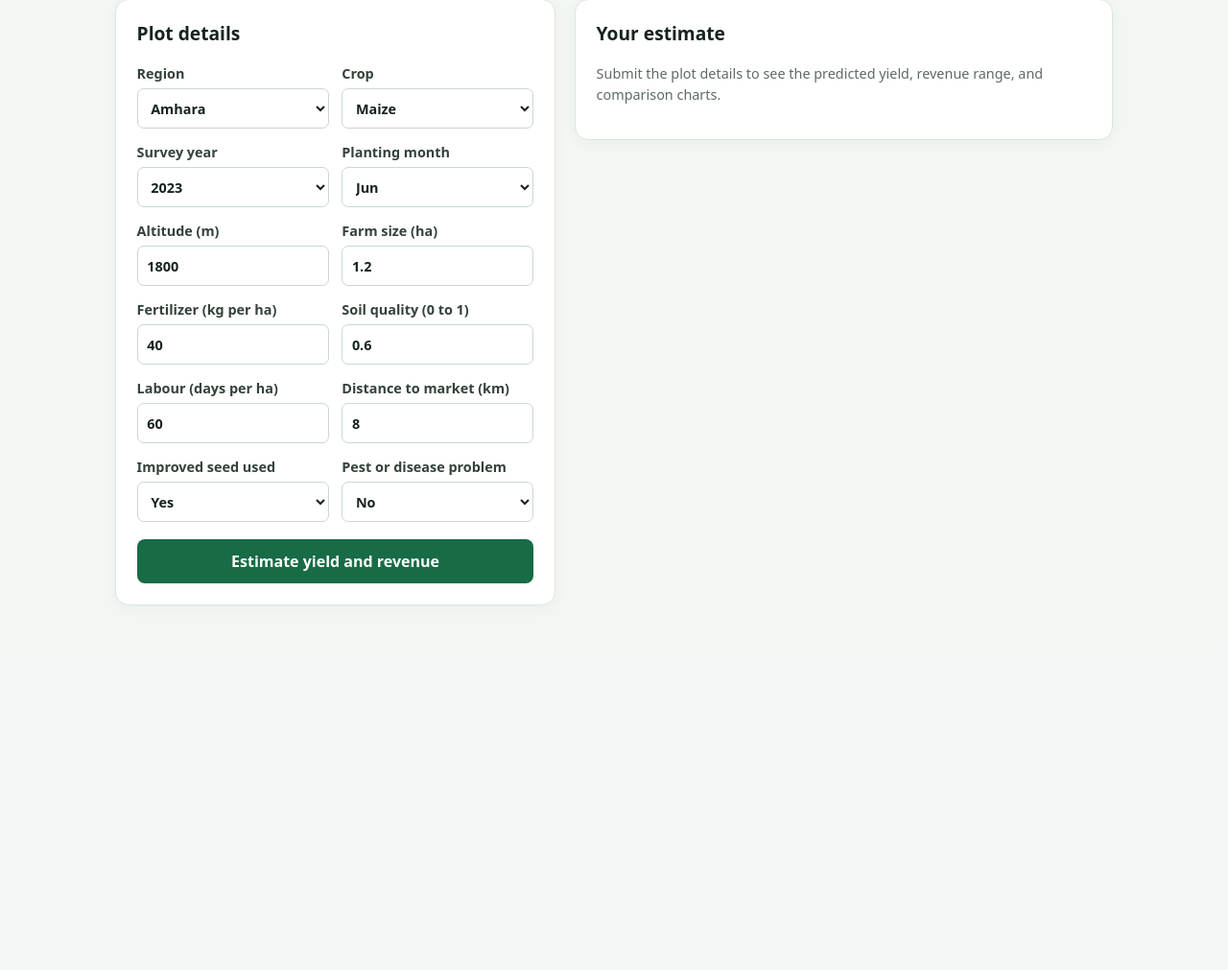
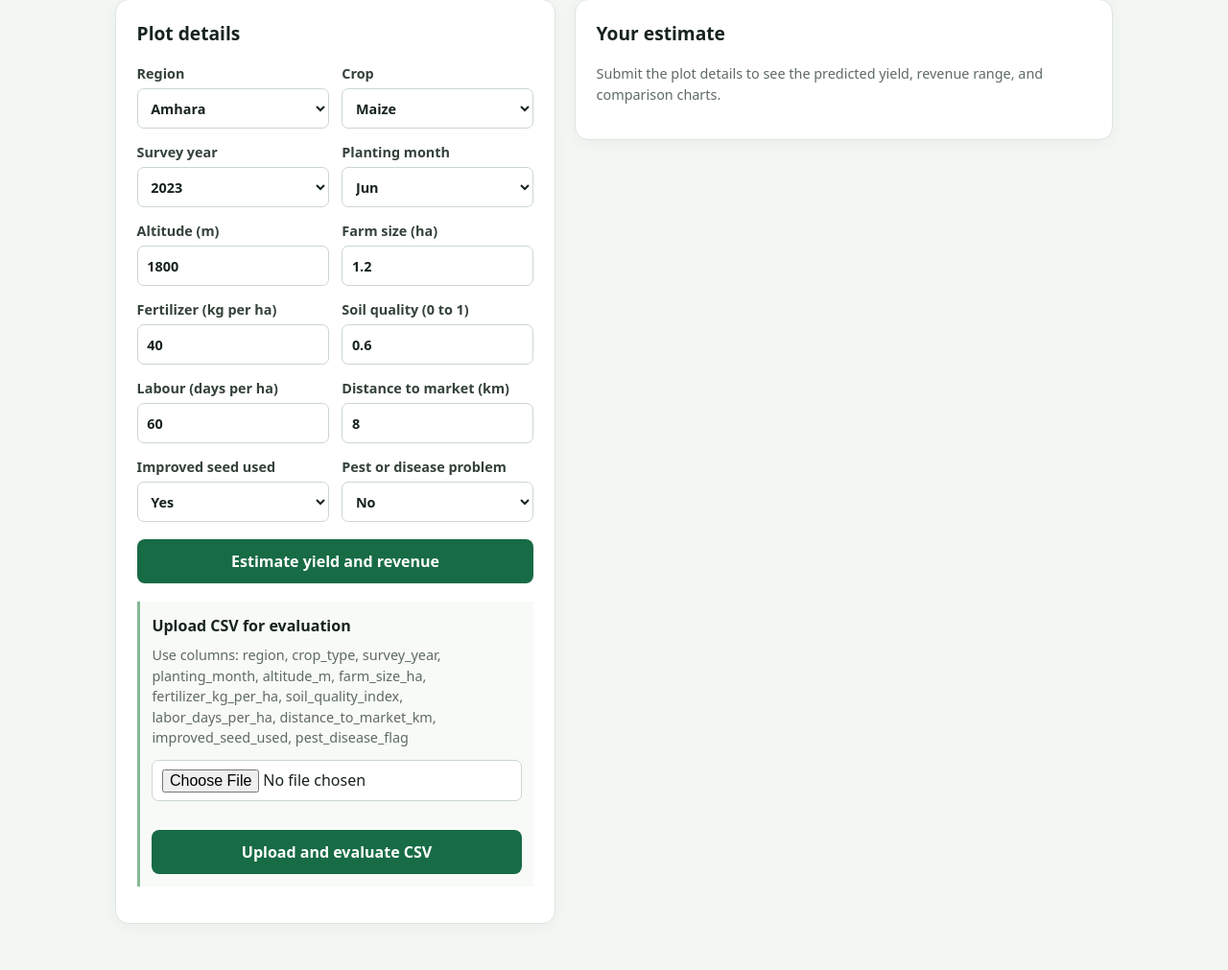
Before and after one commit to cheruu23/Ethiopian-Smallholder-Crop-Yield-, a Flask app: page / in a window 1280 px wide. Shown: the part 211-1222 px from the top of the page at 96% size. Before the commit the page ends 842 px from the top, so only its background shows below. Run offline with Flask 3, Linux system fonts and the light colour scheme; parts of the project's set-up code (start-up, migrations or seed data) failed here and were passed over.

Commit message:
Add CSV upload for batch evaluation
Add CSV batch validation and plot predictions with summary results in the web interface.

Co-authored-by: Copilot <223556219+Copilot@users.noreply.github.com>

```diff
--- a/app/app.py
+++ b/app/app.py
@@ -3,7 +3,10 @@ import os
 
 from flask import Flask, jsonify, render_template, request
 
-from predictor import CROPS, DEFAULTS, FIELDS, PLANTING_MONTHS, REGIONS, YEARS, Predictor
+try:
+    from .predictor import CROPS, DEFAULTS, FIELDS, PLANTING_MONTHS, REGIONS, YEARS, Predictor
+except ImportError:  # allow running app.py directly or as a module from the project root
+    from predictor import CROPS, DEFAULTS, FIELDS, PLANTING_MONTHS, REGIONS, YEARS, Predictor
 
 app = Flask(__name__)
 predictor = Predictor()          # loads the bundled tables + model once at start-up
@@ -18,13 +21,21 @@ def page(form, result=None):
 def index():
     if request.method == "POST":
         form = request.form.to_dict()
+        csv_file = request.files.get("csv_file")
+        upload_result = None
         try:
-            result = predictor.run(form)
+            if csv_file and csv_file.filename:
+                if not csv_file.filename.lower().endswith(".csv"):
+                    upload_result = {"ok": False, "errors": ["Please upload a CSV file."], "warnings": []}
+                else:
+                    upload_result = predictor.evaluate_csv(csv_file.read())
+            else:
+                result = predictor.run(form)
+                return page(form, result)
         except Exception:          # last line of defence: never show a stack trace to the user
             app.logger.exception("prediction failed")
-            result = {"ok": False, "warnings": [], "errors": ["Sorry, something went wrong with this combination of inputs. "
-                                                              "Please check the values and try again."]}
-        return page(form, result)
+            upload_result = {"ok": False, "warnings": [], "errors": ["Sorry, something went wrong with this combination of inputs. Please check the values and try again."]}
+        return page(form, upload_result)
     return page(DEFAULTS)
 
 
--- a/app/predictor.py
+++ b/app/predictor.py
@@ -237,6 +237,61 @@ class Predictor:
         return self._png(fig)
 
     # ------------------------------------------------------------------------- everything together
+    def evaluate_csv(self, csv_data):
+        """Run batch evaluation for a CSV containing one plot per row."""
+        if isinstance(csv_data, (bytes, bytearray)):
+            text = csv_data.decode("utf-8-sig")
+            df = pd.read_csv(io.StringIO(text))
+        else:
+            df = csv_data.copy()
+
+        required = ["region", "crop_type", "survey_year", "planting_month", "altitude_m", "farm_size_ha",
+                    "fertilizer_kg_per_ha", "soil_quality_index", "labor_days_per_ha", "distance_to_market_km",
+                    "improved_seed_used", "pest_disease_flag"]
+        missing = [c for c in required if c not in df.columns]
+        if missing:
+            return {"ok": False, "errors": [f"CSV is missing required columns: {', '.join(missing)}."], "warnings": []}
+
+        rows = []
+        failures = []
+        for idx, row in df.iterrows():
+            record = {k: ("" if pd.isna(row[k]) else str(row[k])) for k in required}
+            clean, errors, warnings = self.validate(record)
+            if errors:
+                failures.append({"row": int(idx) + 2, "errors": errors, "warnings": warnings})
+                continue
+            season_row, info = self.lookup(clean)
+            pred = float(self.predict_yield(self.make_rows(clean, season_row))[0])
+            revenue = pred * clean["farm_size_ha"] * 10 * info["price"]
+            rows.append({
+                "row": int(idx) + 2,
+                "region": clean["region"],
+                "crop_type": clean["crop_type"],
+                "survey_year": clean["survey_year"],
+                "yield_t_ha": pred,
+                "revenue_birr": revenue,
+            })
+
+        if not rows:
+            return {"ok": False, "errors": ["No valid rows were found in the uploaded CSV."], "warnings": [], "failed_rows": len(failures), "failures": failures}
+
+        avg_yield = float(np.mean([r["yield_t_ha"] for r in rows]))
+        avg_revenue = float(np.mean([r["revenue_birr"] for r in rows]))
+        summary = {
+            "ok": True,
+            "errors": [],
+            "warnings": [],
+            "rows_processed": len(df),
+            "valid_rows": len(rows),
+            "failed_rows": len(failures),
+            "avg_yield_t_ha": avg_yield,
+            "avg_revenue_birr": avg_revenue,
+            "predictions": rows,
+            "failures": failures,
+            "summary_line": f"Evaluated {len(rows)} valid plots from {len(df)} rows; average predicted yield {avg_yield:.2f} t/ha and average revenue {avg_revenue:,.0f} birr.",
+        }
+        return summary
+
     def run(self, form):
         v, errors, warnings = self.validate(form)
         if errors:
--- a/app/templates/index.html
+++ b/app/templates/index.html
@@ -46,7 +46,7 @@
     <div class="layout">
       <section>
         <h2>Plot details</h2>
-        <form method="post" action="/">
+        <form method="post" action="/" enctype="multipart/form-data">
           <div class="fields">
             <label>Region
               <select name="region">
@@ -88,6 +88,15 @@
           </div>
           <button type="submit">Estimate yield and revenue</button>
         </form>
+
+        <div class="lookup" style="margin-top: 1.2rem;">
+          <h3 style="margin: 0 0 .5rem; font-size: 1rem;">Upload CSV for evaluation</h3>
+          <p class="muted" style="margin: 0 0 .75rem;">Use columns: region, crop_type, survey_year, planting_month, altitude_m, farm_size_ha, fertilizer_kg_per_ha, soil_quality_index, labor_days_per_ha, distance_to_market_km, improved_seed_used, pest_disease_flag</p>
+          <form method="post" action="/" enctype="multipart/form-data" style="margin-top: .5rem;">
+            <input type="file" name="csv_file" accept=".csv,text/csv" style="width: 100%; margin-bottom: .8rem;">
+            <button type="submit">Upload and evaluate CSV</button>
+          </form>
+        </div>
       </section>
       <section aria-live="polite">
         <h2>Your estimate</h2>
@@ -99,6 +108,41 @@
           <div class="alert warning"><strong>Prediction notes</strong><ul>{% for warning in result.warnings %}<li>{{ warning }}</li>{% endfor %}</ul></div>
           {% endif %}
           {% if result.ok %}
+            {% if result.summary_line %}
+            <div class="metrics">
+              <div class="metric"><span>Valid plots</span><strong>{{ result.valid_rows }}</strong></div>
+              <div class="metric"><span>Average yield</span><strong>{{ "%.2f"|format(result.avg_yield_t_ha) }} t/ha</strong></div>
+              <div class="metric"><span>Average revenue</span><strong>{{ "{:,.0f}".format(result.avg_revenue_birr) }} birr</strong></div>
+              <div class="metric"><span>Rows processed</span><strong>{{ result.rows_processed }}</strong></div>
+            </div>
+            <p class="lookup">{{ result.summary_line }}</p>
+            {% if result.predictions %}
+            <div style="margin-top:1rem; overflow:auto;">
+              <table style="width:100%; border-collapse:collapse; font-size:0.9rem;">
+                <thead>
+                  <tr>
+                    <th style="text-align:left; padding:.5rem; border-bottom:1px solid #dce5df;">Row</th>
+                    <th style="text-align:left; padding:.5rem; border-bottom:1px solid #dce5df;">Region</th>
+                    <th style="text-align:left; padding:.5rem; border-bottom:1px solid #dce5df;">Crop</th>
+                    <th style="text-align:left; padding:.5rem; border-bottom:1px solid #dce5df;">Yield</th>
+                    <th style="text-align:left; padding:.5rem; border-bottom:1px solid #dce5df;">Revenue</th>
+                  </tr>
+                </thead>
+                <tbody>
+                  {% for row in result.predictions %}
+                  <tr>
+                    <td style="padding:.5rem; border-bottom:1px solid #edf1ee;">{{ row.row }}</td>
+                    <td style="padding:.5rem; border-bottom:1px solid #edf1ee;">{{ row.region }}</td>
+                    <td style="padding:.5rem; border-bottom:1px solid #edf1ee;">{{ row.crop_type }}</td>
+                    <td style="padding:.5rem; border-bottom:1px solid #edf1ee;">{{ "%.2f"|format(row.yield_t_ha) }} t/ha</td>
+                    <td style="padding:.5rem; border-bottom:1px solid #edf1ee;">{{ "{:,.0f}".format(row.revenue_birr) }} birr</td>
+                  </tr>
+                  {% endfor %}
+                </tbody>
+              </table>
+            </div>
+            {% endif %}
+            {% else %}
             <div class="metrics">
               <div class="metric"><span>Predicted yield</span><strong>{{ "%.2f"|format(result.yield_t_ha) }} t/ha</strong></div>
               <div class="metric"><span>Estimated revenue</span><strong>{{ "{:,.0f}".format(result.revenue_birr) }} birr</strong></div>
@@ -111,6 +155,7 @@
               <img src="{{ result.chart_compare }}" alt="Comparison of predicted yield with regional and crop averages">
               <img src="{{ result.chart_whatif }}" alt="What-if chart comparing yield by fertilizer use and seed type">
             </div>
+            {% endif %}
           {% else %}
           <p class="muted">Correct the details to see an estimate.</p>
           {% endif %}
--- a/app/test_app.py
+++ b/app/test_app.py
@@ -1,8 +1,8 @@
 """Smoke tests for the Flask routes; run with python app/test_app.py."""
 import unittest
 
-from app import app
-from predictor import DEFAULTS
+from app.app import app
+from app.predictor import DEFAULTS
 
 
 class AppSmokeTests(unittest.TestCase):
```
Lines whose indentation alone changed are shown as unchanged.
